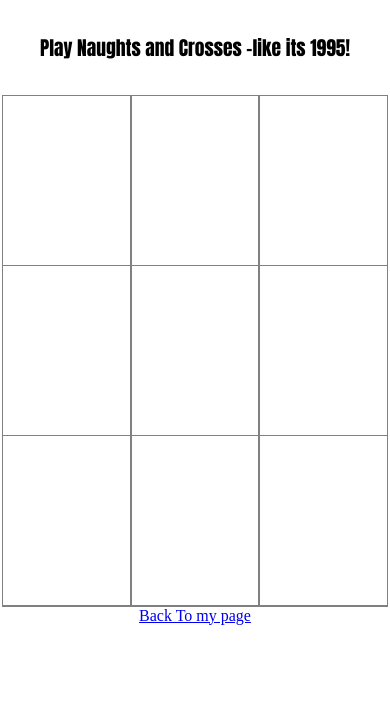
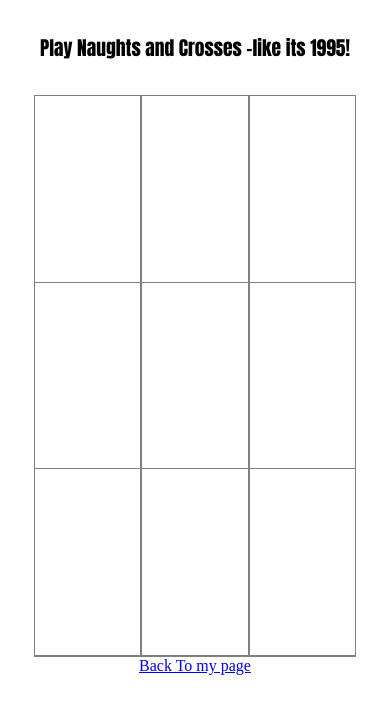
Before and after one commit to lookoutIsWatchinYou/lookoutIsWatchinYou.github.io, a plain HTML site: page tictactoe/tictactoe.html in a window 390 px wide. Drawn offline with Linux system fonts and the light colour scheme.

Commit message:
style grid

```diff
--- a/tictactoe/style.css
+++ b/tictactoe/style.css
@@ -42,8 +42,8 @@ height: 100%;
 
 @media only screen and (max-width: 450px) {
   .columnBlock {
-      width:15vh;
-      height:20vh;
+      width:12.5vh;
+      height:22vh;
 
   }
 }
```
